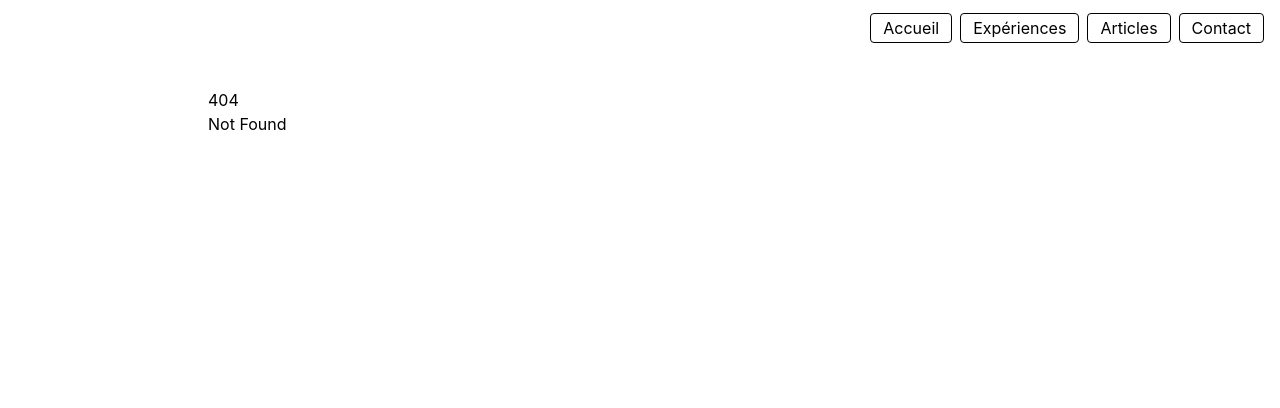
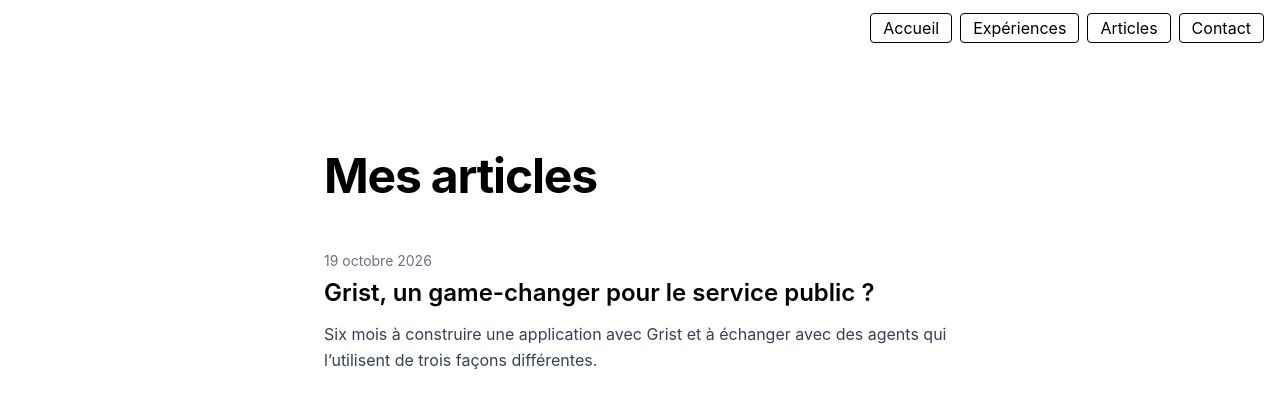
Before and after one commit to clemencefrz/mon-site-perso, a SvelteKit app: page /articles in a window 1280 px wide. Before the commit this address had no page. Shown: the top 408 px of the page. Built offline with nearby package versions, Linux system fonts and the light colour scheme.

Commit message:
refactor: rename blog route to articles

```diff
--- a/src/routes/+layout.svelte
+++ b/src/routes/+layout.svelte
@@ -15,7 +15,7 @@
 		<ul class="flex flex-row gap-2">
 			<li><a href={resolve('/')} class="rounded border px-3 py-1">Accueil</a></li>
 			<li><a href={resolve('/experiences')} class="rounded border px-3 py-1">Expériences</a></li>
-			<li><a href={resolve('/blog')} class="rounded border px-3 py-1">Articles</a></li>
+			<li><a href={resolve('/articles')} class="rounded border px-3 py-1">Articles</a></li>
 			<li><a href={resolve('/contact')} class="rounded border px-3 py-1">Contact</a></li>
 		</ul>
 	</nav>
--- a/src/routes/blog/+page.svelte
+++ b/src/routes/articles/+page.svelte
@@ -6,7 +6,7 @@
 </script>
 
 <svelte:head>
-	<title>Blog | Clémence Fernandez</title>
+	<title>Articles | Clémence Fernandez</title>
 </svelte:head>
 
 <div class="mx-auto max-w-2xl px-5 py-16">
@@ -24,7 +24,7 @@
 						</time>
 						<h2 class="mt-1 text-2xl leading-snug font-semibold">
 							<a
-								href={resolve('/blog/[slug]', { slug: post.slug })}
+								href={resolve('/articles/[slug]', { slug: post.slug })}
 								class="underline-offset-4 hover:underline"
 							>
 								{post.title}
--- a/src/routes/blog/[slug]/+page.svelte
+++ b/src/routes/articles/[slug]/+page.svelte
@@ -27,7 +27,7 @@
 	</div>
 
 	<p class="mt-16 border-t border-gray-200 pt-8">
-		<a href={resolve('/blog')} class="text-gray-600 underline-offset-4 hover:underline">
+		<a href={resolve('/articles')} class="text-gray-600 underline-offset-4 hover:underline">
 			<span aria-hidden="true">←</span> Tous les articles
 		</a>
 	</p>
```
Also changed, not shown: src/routes/articles/+page.server.ts (renamed from src/routes/blog/+page.server.ts), src/routes/articles/[slug]/+page.server.ts (renamed from src/routes/blog/[slug]/+page.server.ts).
